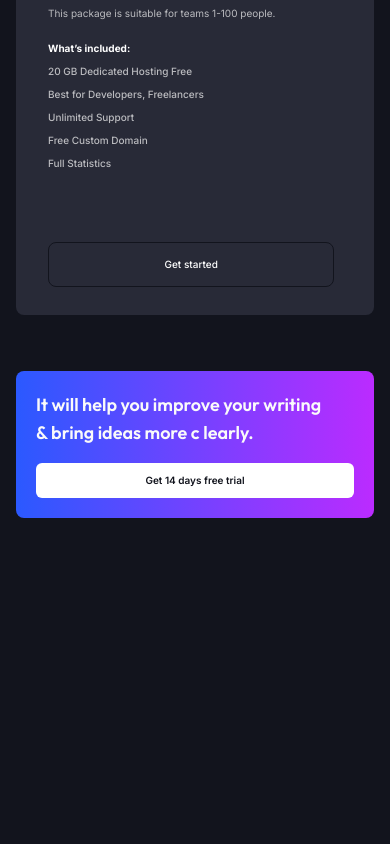
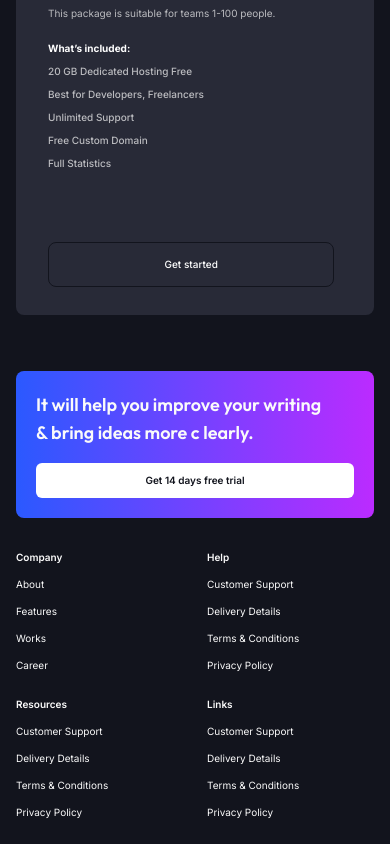
Before and after one commit to Mehedi-Hasan0/hotch-potch, a Next.js app: page / in a window 390 px wide. Shown: the part 6367-7211 px from the top of the page. Before the commit the page ends 6909 px from the top, so only its background shows below. Built offline with nearby package versions, Linux system fonts and the light colour scheme.

Commit message:
[ADD] Footer section added with responsiveness

```diff
--- a/src/components/shared/footer/Footer.tsx
+++ b/src/components/shared/footer/Footer.tsx
@@ -1,9 +1,11 @@
+import FooterLinks from "./FooterLinks";
 import TrialCta from "./TrialCta";
 
 export default function Footer() {
   return (
-    <div className="section-padding main-container flex flex-col gap-8 md:gap-10 lg:gap-12 xl:gap-16 pb-6 md:pb-8 lg:pb-12 xl:pb-14">
+    <div className="section-padding main-container flex flex-col gap-8 md:gap-10 lg:gap-16 xl:gap-20 2xl:gap-24 pb-6 md:pb-8 lg:pb-12 xl:pb-14">
       <TrialCta />
+      <FooterLinks />
     </div>
   );
 }
--- /dev/null
+++ b/src/components/shared/footer/FooterLinks.tsx
@@ -0,0 +1,76 @@
+import { footerLinks } from "@/constant";
+import Link from "next/link";
+
+export default function FooterLinks() {
+  return (
+    <div className="grid grid-cols-2 sm:flex gap-6 sm:justify-between">
+      <div className="w-[100px] sm:w-[140px]">
+        <p className="link-text text-secondary mb-3 md:mb-4 lg:mb-5 font-semibold">
+          Company
+        </p>
+        <div className="flex flex-col gap-3 md:gap-4 lg:gap-5">
+          {footerLinks.company.map((link, idx) => (
+            <Link
+              href={link.link}
+              key={idx}
+              className="text-secondary mini-text hover:text-gradient-foreground color-transition"
+            >
+              {link.label}
+            </Link>
+          ))}
+        </div>
+      </div>
+
+      <div className="max-w-[140px]">
+        <p className="link-text text-secondary mb-3 md:mb-4 lg:mb-5 font-semibold">
+          Help
+        </p>
+        <div className="flex flex-col gap-3 md:gap-4 lg:gap-5">
+          {footerLinks.help.map((link, idx) => (
+            <Link
+              href={link.link}
+              key={idx}
+              className="text-secondary mini-text hover:text-gradient-foreground color-transition"
+            >
+              {link.label}
+            </Link>
+          ))}
+        </div>
+      </div>
+
+      <div className="max-w-[140px]">
+        <p className="link-text text-secondary mb-3 md:mb-4 lg:mb-5 font-semibold">
+          Resources
+        </p>
+        <div className="flex flex-col gap-3 md:gap-4 lg:gap-5">
+          {footerLinks.help.map((link, idx) => (
+            <Link
+              href={link.link}
+              key={idx}
+              className="text-secondary mini-text hover:text-gradient-foreground color-transition"
+            >
+              {link.label}
+            </Link>
+          ))}
+        </div>
+      </div>
+
+      <div className="max-w-[140px]">
+        <p className="link-text text-secondary mb-3 md:mb-4 lg:mb-5 font-semibold">
+          Links
+        </p>
+        <div className="flex flex-col gap-3 md:gap-4 lg:gap-5">
+          {footerLinks.help.map((link, idx) => (
+            <Link
+              href={link.link}
+              key={idx}
+              className="text-secondary mini-text hover:text-gradient-foreground color-transition"
+            >
+              {link.label}
+            </Link>
+          ))}
+        </div>
+      </div>
+    </div>
+  );
+}
--- a/src/constant/index.ts
+++ b/src/constant/index.ts
@@ -5,3 +5,78 @@ export const navLinks = [
   { label: "Pages", link: "#" },
   { label: "Contact", link: "#" },
 ];
+
+export const footerLinks = {
+  company: [
+    {
+      label: "About",
+      link: "#",
+    },
+    {
+      label: "Features",
+      link: "#",
+    },
+    {
+      label: "Works",
+      link: "#",
+    },
+    {
+      label: "Career",
+      link: "#",
+    },
+  ],
+  help: [
+    {
+      label: "Customer Support",
+      link: "#",
+    },
+    {
+      label: "Delivery Details",
+      link: "#",
+    },
+    {
+      label: "Terms & Conditions",
+      link: "#",
+    },
+    {
+      label: "Privacy Policy",
+      link: "#",
+    },
+  ],
+  resource: [
+    {
+      label: "Free eBooks",
+      link: "#",
+    },
+    {
+      label: "Development Tutorial",
+      link: "#",
+    },
+    {
+      label: "How to - Blog",
+      link: "#",
+    },
+    {
+      label: "Youtube Playlist",
+      link: "#",
+    },
+  ],
+  links: [
+    {
+      label: "Free eBooks",
+      link: "#",
+    },
+    {
+      label: "Development Tutorial",
+      link: "#",
+    },
+    {
+      label: "How to - Blog",
+      link: "#",
+    },
+    {
+      label: "Youtube Playlist",
+      link: "#",
+    },
+  ],
+};
```
